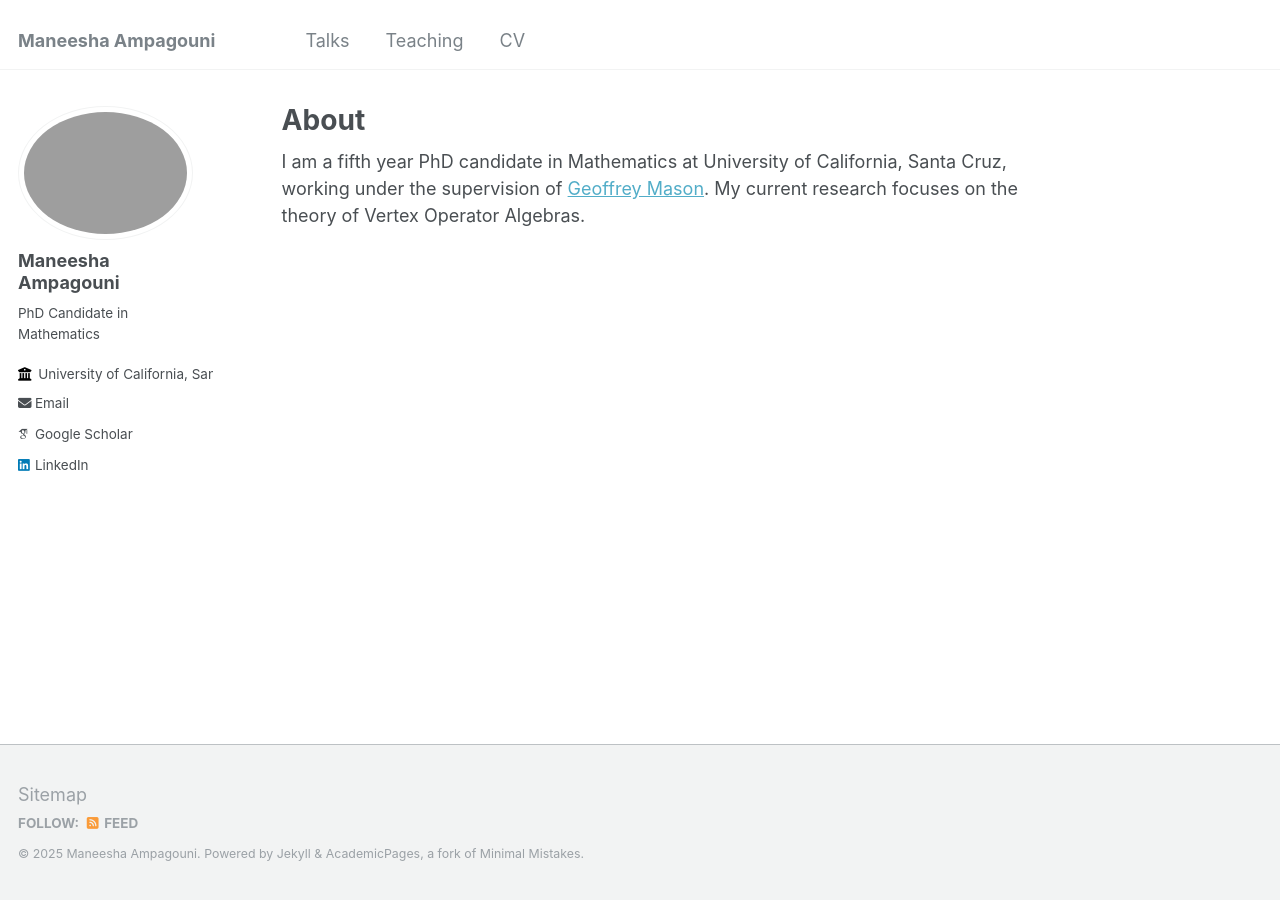
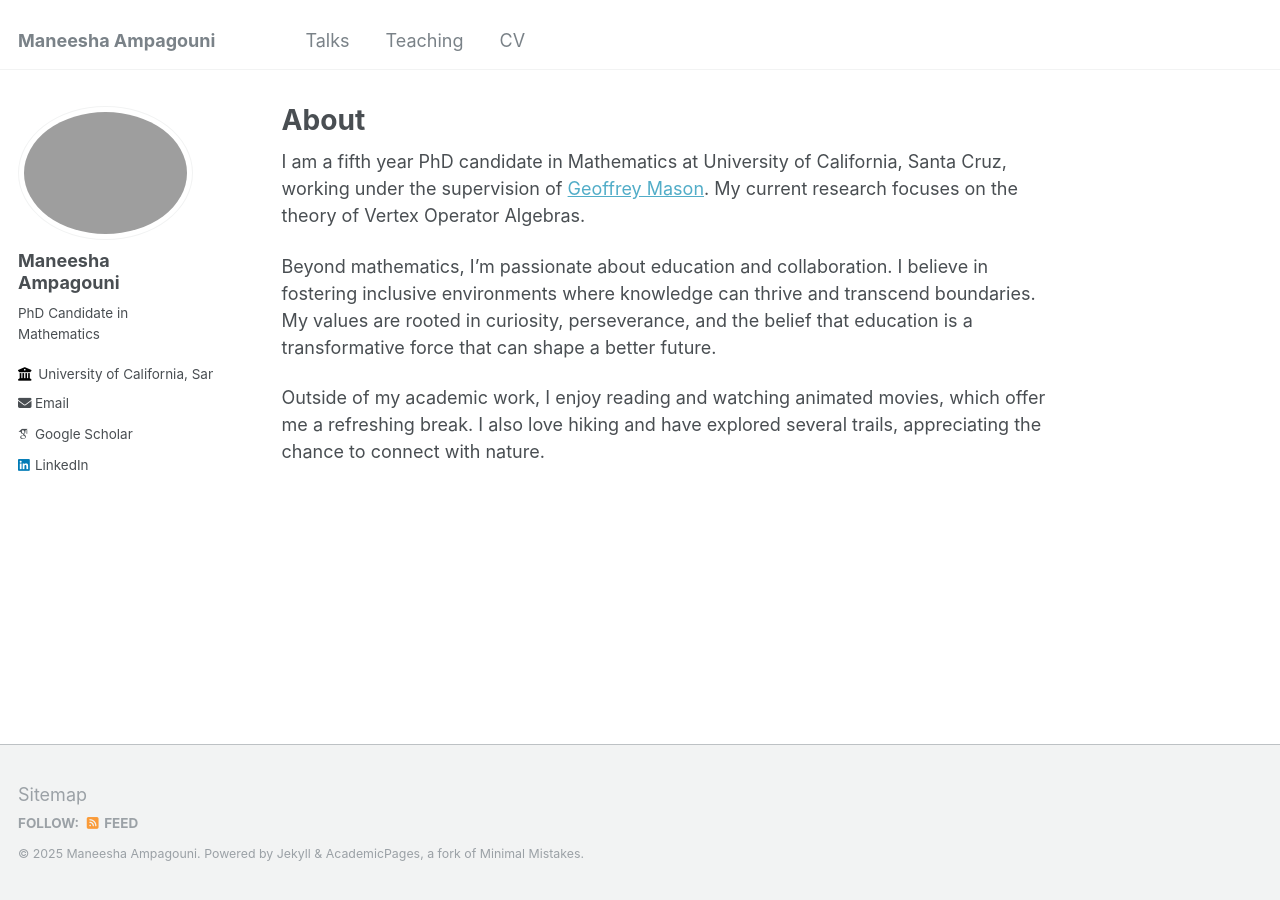
Before and after one commit to ManeeshaAmpagouni/maneeshaampagouni.github.io, a Jekyll site: the page built from _pages/about.md, in a window 1280 px wide. Built offline with Jekyll 4.4.1, drawn with Linux system fonts in a browser that asks for light colours; some web fonts are replaced.

Commit message:
About update

```diff
--- a/_pages/about.md
+++ b/_pages/about.md
@@ -8,3 +8,7 @@ redirect_from:
 ---
 
 I am a fifth year PhD candidate in Mathematics at University of California, Santa Cruz, working under the supervision of [Geoffrey Mason](https://www.math.ucsc.edu/people/emeriti.php?uid=gem). My current research focuses on the theory of Vertex Operator Algebras.
+
+Beyond mathematics, I’m passionate about education and collaboration. I believe in fostering inclusive environments where knowledge can thrive and transcend boundaries. My values are rooted in curiosity, perseverance, and the belief that education is a transformative force that can shape a better future.
+
+Outside of my academic work, I enjoy reading and watching animated movies, which offer me a refreshing break. I also love hiking and have explored several trails, appreciating the chance to connect with nature.
```
